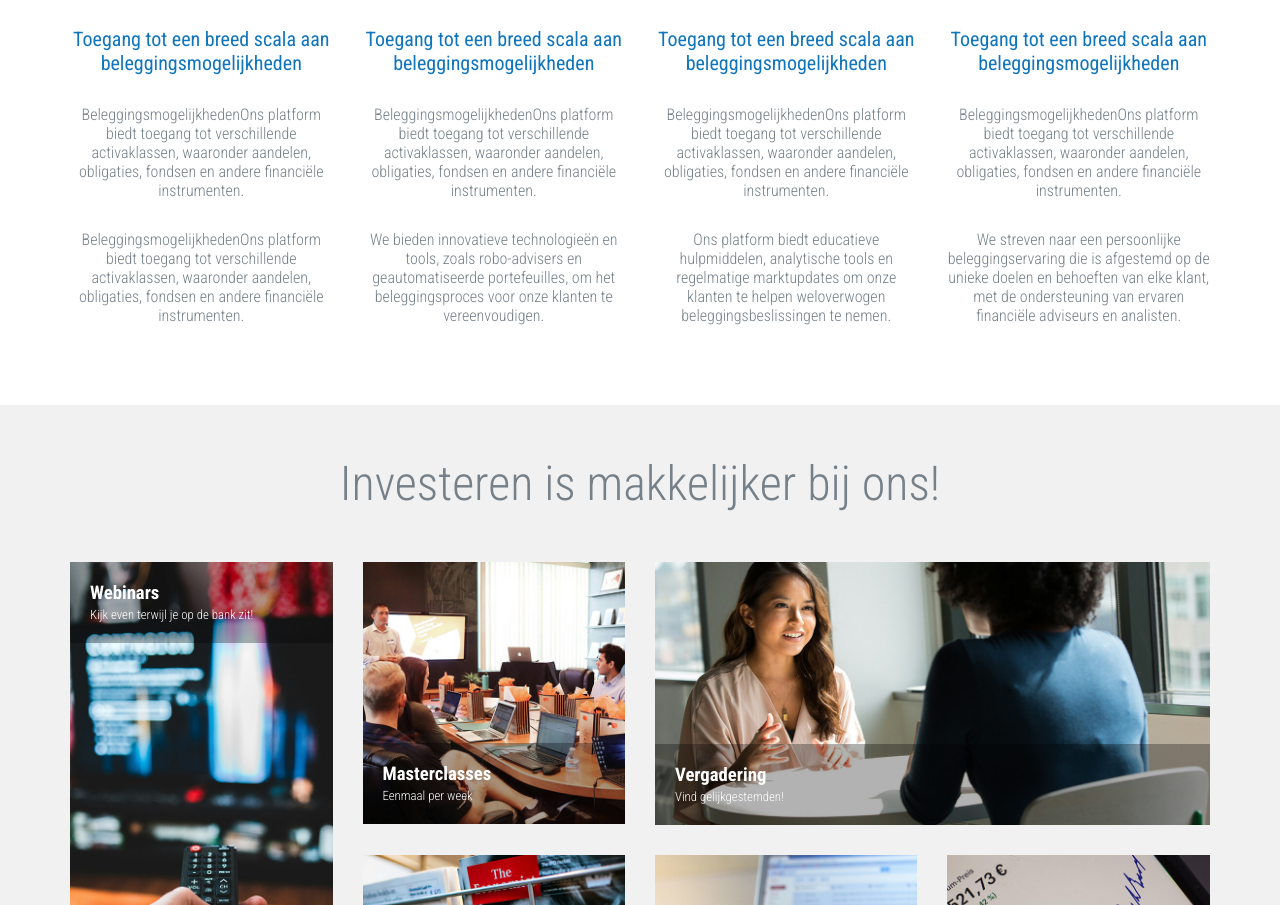
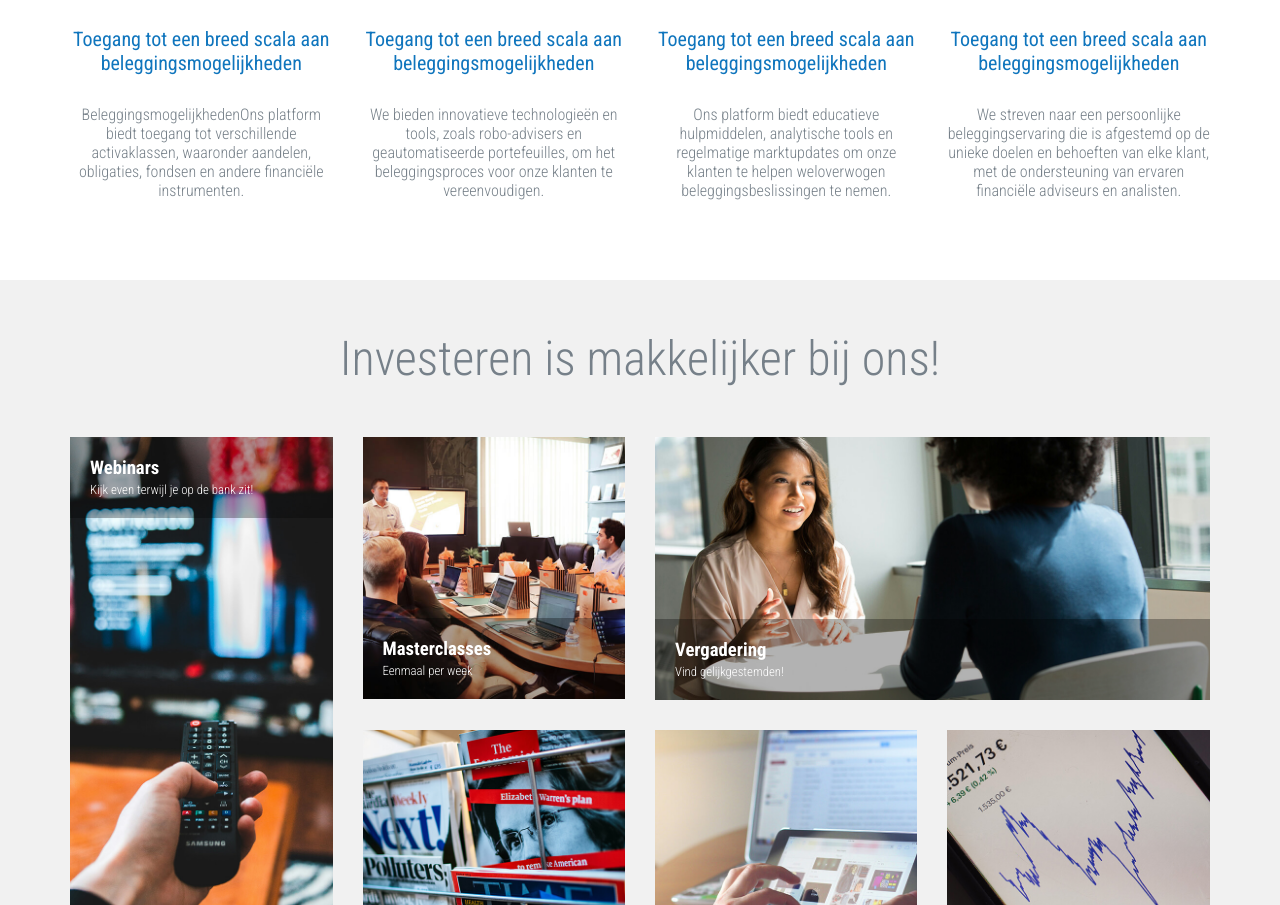
Before and after one commit to kireevdr/company_name, a plain HTML site: page index.html in a window 1280 px wide. Shown: the part 1131-2036 px from the top of the page. Drawn offline with Linux system fonts and the light colour scheme; some packages are replaced by stand-ins of ours.

Commit message:
commit index.html

```diff
--- a/index.html
+++ b/index.html
@@ -103,38 +103,22 @@
 									<div class="feature">
 										<h3 class="feature-title">Toegang tot een breed scala aan beleggingsmogelijkheden</h3></div>
 									<div class="feature">
-										<p>BeleggingsmogelijkhedenOns platform biedt toegang tot verschillende activaklassen, waaronder aandelen, obligaties, fondsen en andere financiële instrumenten.</p></div></div>
+										<p>We bieden innovatieve technologieën en tools, zoals robo-advisers en geautomatiseerde portefeuilles, om het beleggingsproces voor onze klanten te vereenvoudigen.</p></div></div>
 								<div class="col-md-3">
 									<div class="feature">
 										<img class="feature-icon" style="height: 48px; width:50px" src="images/4.png" alt=""></div>
 									<div class="feature">
 										<h3 class="feature-title">Toegang tot een breed scala aan beleggingsmogelijkheden</h3></div>
 									<div class="feature">
-										<p>BeleggingsmogelijkhedenOns platform biedt toegang tot verschillende activaklassen, waaronder aandelen, obligaties, fondsen en andere financiële instrumenten.</p></div></div>
+										<p>Ons platform biedt educatieve hulpmiddelen, analytische tools en regelmatige marktupdates om onze klanten te helpen weloverwogen beleggingsbeslissingen te nemen.</p></div></div>
 								<div class="col-md-3">
 									<div class="feature">
 										<img class="feature-icon" style="height: 48px; width:50px" src="images/5.png" alt=""></div>
 									<div class="feature">
 										<h3 class="feature-title">Toegang tot een breed scala aan beleggingsmogelijkheden</h3></div>
 									<div class="feature">
-										<p>BeleggingsmogelijkhedenOns platform biedt toegang tot verschillende activaklassen, waaronder aandelen, obligaties, fondsen en andere financiële instrumenten.</p></div></div>
-							</div>
-						<div>
-							<div class="row">
-								<div class="col-md-3">
-									<div class="feature">
-										<p>BeleggingsmogelijkhedenOns platform biedt toegang tot verschillende activaklassen, waaronder aandelen, obligaties, fondsen en andere financiële instrumenten.</p></div></div>
-								<div class="col-md-3">
-									<div class="feature">
-										<p>We bieden innovatieve technologieën en tools, zoals robo-advisers en geautomatiseerde portefeuilles, om het beleggingsproces voor onze klanten te vereenvoudigen.</p></div></div>
-								<div class="col-md-3">
-									<div class="feature">
-										<p>Ons platform biedt educatieve hulpmiddelen, analytische tools en regelmatige marktupdates om onze klanten te helpen weloverwogen beleggingsbeslissingen te nemen.</p></div></div>
-								<div class="col-md-3">
-									<div class="feature">
 										<p>We streven naar een persoonlijke beleggingservaring die is afgestemd op de unieke doelen en behoeften van elke klant, met de ondersteuning van ervaren financiële adviseurs en analisten.</p></div></div>
 							</div>
-						</div>
 					</div>
 				</div> <!-- .fullwidth-block -->
 
```
